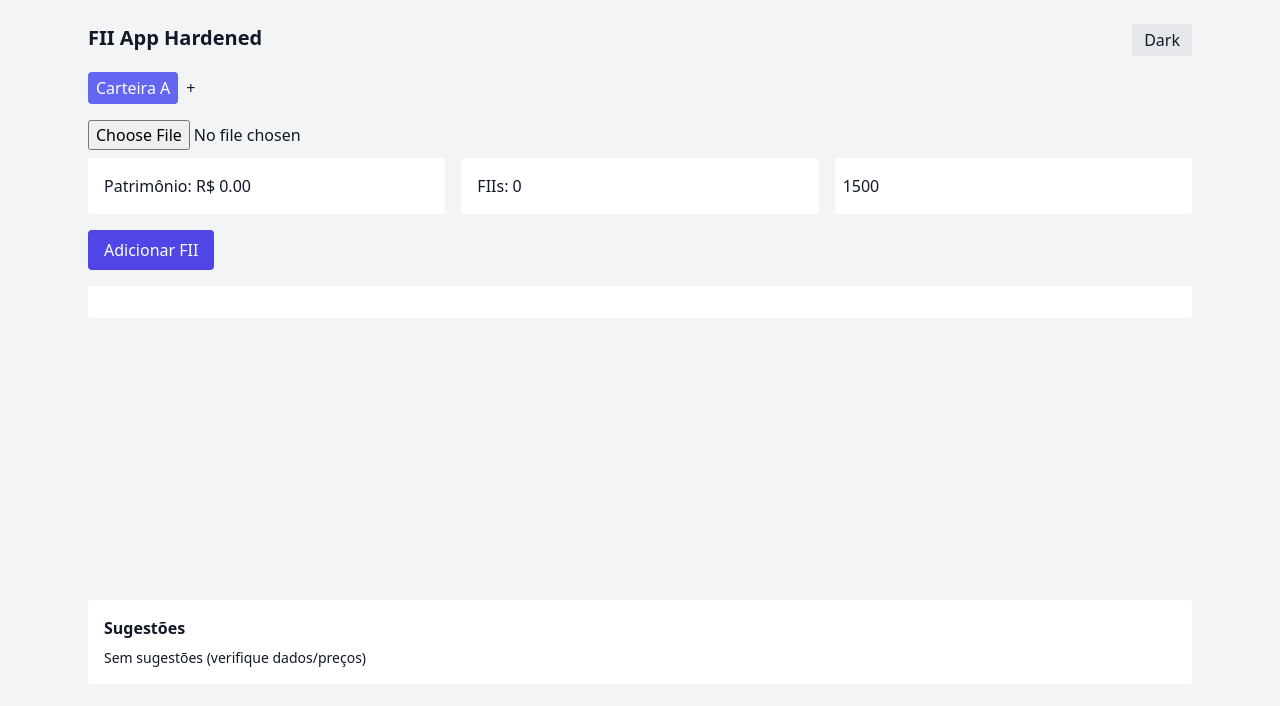
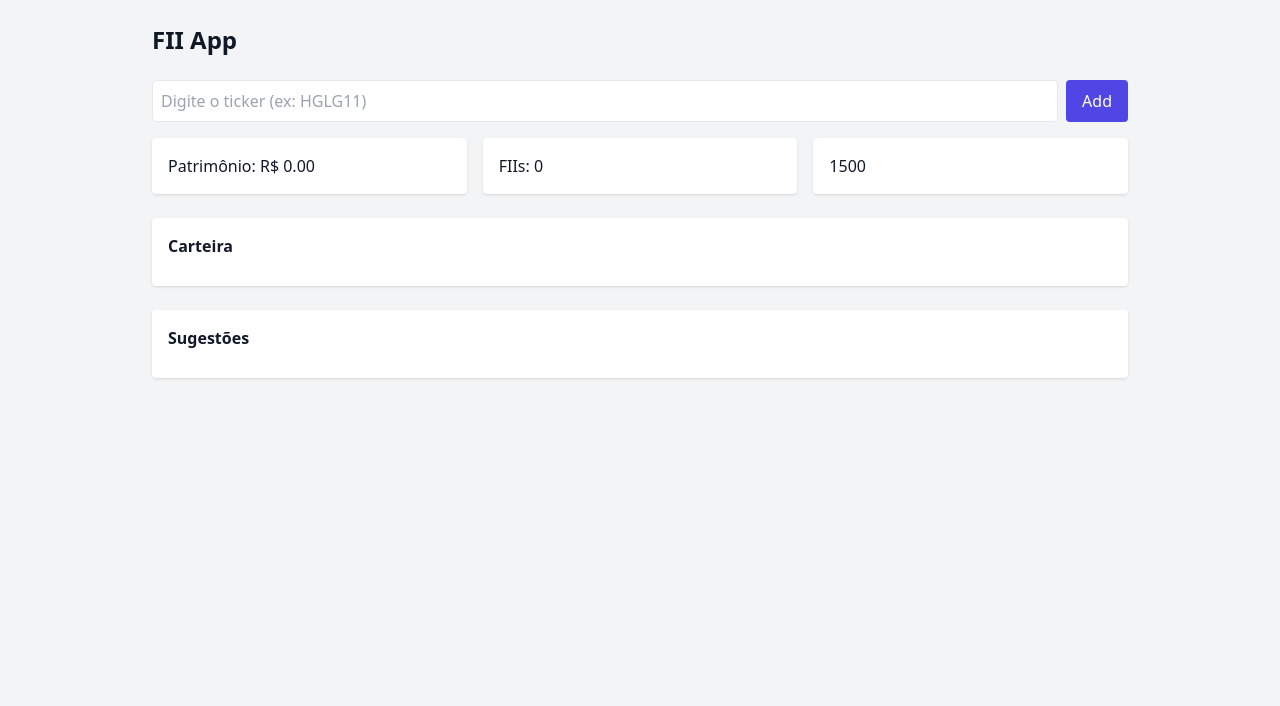
Before and after one commit to jhonythegray/FII-app, a Next.js app: page / in a window 1280 px wide. Shown: the top 706 px of the page. Built offline with nearby package versions, Linux system fonts and the light colour scheme.

Commit message:
Add files via upload

```diff
--- a/app/page.jsx
+++ b/app/page.jsx
@@ -1,209 +1,173 @@
-
 'use client'
 import React, { useState, useEffect } from "react";
-import { PieChart, Pie, Cell, Tooltip, BarChart, Bar, XAxis, YAxis } from "recharts";
+import { PieChart, Pie, Cell, Tooltip } from "recharts";
 
 const COLORS = ["#6366f1","#22c55e","#f59e0b","#ef4444"];
-const STORAGE_KEY = "fii_hardened_state";
-
-const SECTOR_LIMITS = {
-  "Logística": 0.35,
-  "Shopping": 0.25,
-  "Lajes": 0.2,
-  "Papel": 0.15,
-  "Agro": 0.15
-};
 
 export default function Page(){
 
-  const [dark,setDark]=useState(false)
-  const [portfolios,setPortfolios]=useState({"Carteira A":[]})
-  const [active,setActive]=useState("Carteira A")
+  const [portfolio,setPortfolio]=useState([])
   const [prices,setPrices]=useState({})
-  const [fundamentals,setFundamentals]=useState({})
   const [aporte,setAporte]=useState(1500)
+  const [ticker,setTicker]=useState("")
+  const [loading,setLoading]=useState(false)
   const [error,setError]=useState(null)
 
-  // load persistence
-  useEffect(()=>{
-    try{
-      const saved = localStorage.getItem(STORAGE_KEY)
-      if(saved){
-        const parsed = JSON.parse(saved)
-        if(parsed.portfolios) setPortfolios(parsed.portfolios)
-        if(parsed.active) setActive(parsed.active)
-        if(parsed.fundamentals) setFundamentals(parsed.fundamentals)
-      }
-    }catch{}
-  },[])
-
-  // save persistence
-  useEffect(()=>{
-    try{
-      localStorage.setItem(STORAGE_KEY, JSON.stringify({
-        portfolios, active, fundamentals
-      }))
-    }catch{}
-  },[portfolios, active, fundamentals])
-
-  useEffect(()=>{
-    document.documentElement.classList.toggle('dark',dark)
-  },[dark])
-
-  const current = portfolios[active] || []
-
   const addFII = ()=>{
-    setPortfolios({
-      ...portfolios,
-      [active]: [...current, {ticker:"HGLG11.SA",shares:1}]
-    })
+    if(!ticker) return
+    setPortfolio([...portfolio,{ticker:ticker.toUpperCase()+".SA",shares:1}])
+    setTicker("")
   }
 
-  const updateShares = (i,val)=>{
-    const updated=[...current]
-    updated[i].shares=Math.max(0,Number(val)||0)
-    setPortfolios({...portfolios,[active]:updated})
+  const removeFII = (i)=>{
+    const updated=[...portfolio]
+    updated.splice(i,1)
+    setPortfolio(updated)
   }
 
   const fetchPrices = async ()=>{
+    setLoading(true)
     const map={}
-    await Promise.all(current.map(async p=>{
+    try{
+      await Promise.all(portfolio.map(async p=>{
         try{
           const t=p.ticker.replace(".SA","")
           const res=await fetch(`https://brapi.dev/api/quote/${t}`)
           const data=await res.json()
-        const price=data?.results?.[0]?.regularMarketPrice
-        if(price) map[p.ticker]=price
-        else map[p.ticker]=0
+          map[p.ticker]=data?.results?.[0]?.regularMarketPrice || 0
         }catch{
           map[p.ticker]=0
         }
       }))
+      setError(null)
+    }catch{
+      setError("Erro ao buscar preços")
+    }
     setPrices(map)
+    setLoading(false)
   }
 
-  useEffect(()=>{fetchPrices()},[current])
+  useEffect(()=>{if(portfolio.length>0) fetchPrices()},[portfolio])
 
-  const handleUpload = (e)=>{
-    const file=e.target.files[0]
-    if(!file) return
-    const reader=new FileReader()
-    reader.onload=(ev)=>{
-      try{
-        const parsed = JSON.parse(ev.target.result)
-        setFundamentals(parsed)
-        setError(null)
-      }catch{
-        setError("JSON inválido")
-      }
-    }
-    reader.readAsText(file)
-  }
-
-  const enriched = current.map(p=>{
+  const enriched = portfolio.map(p=>{
     const price=prices[p.ticker]||0
-    const fund=fundamentals[p.ticker]||{dy:0.08,pvp:1,sector:"Outro"}
-    return {...p,...fund,value:price*p.shares,price}
+    return {...p,value:price*p.shares,price}
   })
 
   const total = enriched.reduce((a,b)=>a+b.value,0)
 
-  const sectorTotals={}
-  enriched.forEach(f=>{
-    const w=total>0?f.value/total:0
-    sectorTotals[f.sector]=(sectorTotals[f.sector]||0)+w
+  const scored = enriched.map(f=>{
+    let score = 0
+
+    if(f.price>0) score += 2
+    if(f.price<100) score += 1
+
+    const weight = total>0 ? f.value/total : 0
+    if(weight<0.2) score += 2
+    else score -= 1
+
+    return {...f,score}
   })
 
-  const scored = enriched.map(f=>{
-    let s=0
-    if(f.pvp<1) s+=4
-    else if(f.pvp<1.05) s+=2
-    else s-=2
-
-    if(f.dy>=0.08 && f.dy<=0.12) s+=3
-    if(f.dy>0.12) s+=1
-
-    if(f.sector==="Logística") s+=3
-    if(f.sector==="Shopping") s+=2
-    if(f.sector==="Lajes") s+=1
-    if(f.sector==="Papel") s-=2
-
-    if(f.dy>0.13) s-=1.5
-    if(f.pvp>1.1) s-=2
-
-    const w=total>0?f.value/total:0
-    if(w>0.25) s-=3
-
-    return {...f,score:s}
-  })
-
-  const ranking=[...scored].sort((a,b)=>b.score-a.score)
-
-  const suggestion = ranking
-    .map(f=>{
-      const totalScore = ranking.reduce((a,b)=>a+b.score,0)||1
-      const idealWeight = f.score/totalScore
-
-      if((sectorTotals[f.sector]||0) > (SECTOR_LIMITS[f.sector]||1)) return null
-
-      const idealValue = total*idealWeight
-      const gap = idealValue - f.value
-
-      return {...f,gap}
-    })
-    .filter(f=>f && f.gap>0 && f.price>0)
-    .sort((a,b)=>b.gap-a.gap)
-    .slice(0,5)
+  const suggestion = scored
+    .sort((a,b)=>b.score-a.score)
+    .slice(0,3)
     .map(f=>({
       ticker:f.ticker,
-      qty:Math.floor((aporte/5)/(f.price||1))
+      qty: Math.floor((aporte/3)/(f.price||1)),
+      reason:[
+        f.price>0 ? "Preço válido" : "Sem preço",
+        f.value<total*0.2 ? "Subalocado" : "Alta concentração"
+      ]
     }))
-    .filter(f=>f.qty>0)
 
   const chartData = enriched.map(f=>({name:f.ticker,value:f.value}))
 
   return(
-    <div className="p-6 max-w-6xl mx-auto">
+    <div className="p-6 max-w-5xl mx-auto">
 
-      <div className="flex justify-between mb-4">
-        <h1 className="text-xl font-bold">FII App Hardened</h1>
-        <button onClick={()=>setDark(!dark)} className="px-3 py-1 bg-gray-200 dark:bg-gray-700 rounded">
-          {dark ? "Light" : "Dark"}
+      <h1 className="text-2xl font-bold mb-6">FII App</h1>
+
+      {/* ADD */}
+      <div className="flex gap-2 mb-4">
+        <input
+          value={ticker}
+          onChange={e=>setTicker(e.target.value)}
+          placeholder="Digite o ticker (ex: HGLG11)"
+          className="border p-2 rounded w-full"
+        />
+        <button onClick={addFII} className="bg-indigo-600 text-white px-4 rounded">
+          Add
         </button>
       </div>
 
-      <div className="flex gap-2 mb-4">
-        {Object.keys(portfolios).map(k=>(
-          <button key={k} onClick={()=>setActive(k)} className="px-2 py-1 bg-indigo-500 text-white rounded">{k}</button>
-        ))}
-        <button onClick={()=>setPortfolios({...portfolios,[`Carteira ${Object.keys(portfolios).length+1}`]:[]})}>+</button>
+      {/* STATUS */}
+      {loading && <p className="text-sm text-gray-500">Carregando preços...</p>}
+      {error && <p className="text-red-500">{error}</p>}
+
+      {/* KPIs */}
+      <div className="grid grid-cols-3 gap-4 mb-6">
+        <div className="bg-white p-4 rounded shadow">
+          Patrimônio: R$ {total.toFixed(2)}
+        </div>
+        <div className="bg-white p-4 rounded shadow">
+          FIIs: {portfolio.length}
+        </div>
+        <div className="bg-white p-4 rounded shadow">
+          <input type="number" value={aporte} onChange={e=>setAporte(Number(e.target.value))}/>
+        </div>
       </div>
 
-      <input type="file" onChange={handleUpload} className="mb-2"/>
-      {error && <div className="text-red-500 mb-2">{error}</div>}
+      {/* CARTEIRA */}
+      <div className="bg-white p-4 rounded shadow mb-6">
+        <h2 className="font-semibold mb-3">Carteira</h2>
 
-      <div className="grid grid-cols-3 gap-4 mb-4">
-        <div className="bg-white dark:bg-gray-800 p-4 rounded">Patrimônio: R$ {total.toFixed(2)}</div>
-        <div className="bg-white dark:bg-gray-800 p-4 rounded">FIIs: {current.length}</div>
-        <input type="number" value={aporte} onChange={e=>setAporte(Number(e.target.value)||0)} className="p-2 rounded"/>
+        {scored.map((f,i)=>(
+          <div key={i} className="flex justify-between items-center py-2 border-b">
+
+            <span>{f.ticker}</span>
+
+            <input
+              type="number"
+              value={f.shares}
+              onChange={e=>{
+                const updated=[...portfolio]
+                updated[i].shares=Number(e.target.value)
+                setPortfolio(updated)
+              }}
+              className="w-16 border rounded"
+            />
+
+            <span>R$ {f.value.toFixed(2)}</span>
+
+            <div className={`text-sm ${
+              f.score>=3 ? "text-green-600" :
+              f.score>=1 ? "text-yellow-500" :
+              "text-red-500"
+            }`}>
+              Score {f.score}
             </div>
 
-      <button onClick={addFII} className="bg-indigo-600 text-white px-4 py-2 rounded mb-4">
-        Adicionar FII
-      </button>
-
-      <div className="bg-white dark:bg-gray-800 p-4 rounded mb-4">
-        {scored.map((f,i)=>(
-          <div key={i} className="flex justify-between items-center py-1">
-            <span>{f.ticker}</span>
-            <input type="number" value={f.shares} onChange={(e)=>updateShares(i,e.target.value)} className="w-16 p-1 rounded"/>
-            <span>R$ {f.value.toFixed(2)}</span>
-            <span className="text-sm">Score {f.score.toFixed(1)}</span>
+            <button onClick={()=>removeFII(i)} className="text-red-500">X</button>
           </div>
         ))}
       </div>
 
-      <div className="grid grid-cols-2 gap-6">
+      {/* SUGESTÃO */}
+      <div className="bg-white p-4 rounded shadow mb-6">
+        <h2 className="font-semibold mb-3">Sugestões</h2>
+
+        {suggestion.map((s,i)=>(
+          <div key={i} className="mb-2">
+            <b>{s.ticker}</b> → {s.qty} cotas
+            <div className="text-sm text-gray-500">
+              {s.reason.join(" | ")}
+            </div>
+          </div>
+        ))}
+      </div>
+
+      {/* GRÁFICO */}
       <PieChart width={300} height={250}>
         <Pie data={chartData} dataKey="value">
           {chartData.map((_,i)=>(<Cell key={i} fill={COLORS[i%COLORS.length]} />))}
@@ -211,22 +175,6 @@ export default function Page(){
         <Tooltip/>
       </PieChart>
 
-        <BarChart width={300} height={250} data={suggestion}>
-          <XAxis dataKey="ticker"/>
-          <YAxis/>
-          <Tooltip/>
-          <Bar dataKey="qty"/>
-        </BarChart>
-      </div>
-
-      <div className="mt-4 bg-white dark:bg-gray-800 p-4 rounded">
-        <h2 className="font-semibold mb-2">Sugestões</h2>
-        {suggestion.length===0 && <div className="text-sm">Sem sugestões (verifique dados/preços)</div>}
-        {suggestion.map((s,i)=>(
-          <div key={i}>{s.ticker} → {s.qty} cotas</div>
-        ))}
-      </div>
-
     </div>
   )
 }
```
Lines whose indentation alone changed are shown as unchanged.
